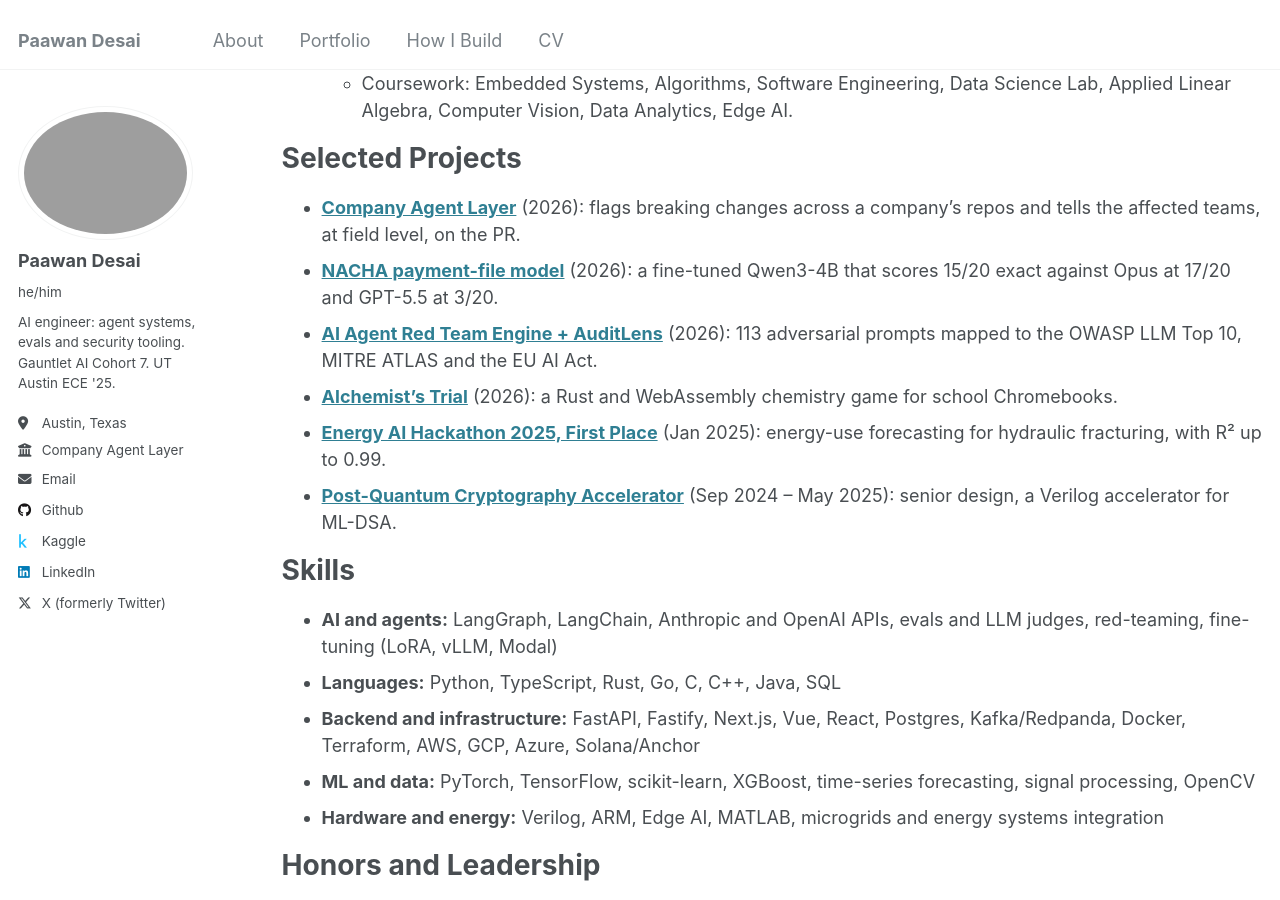
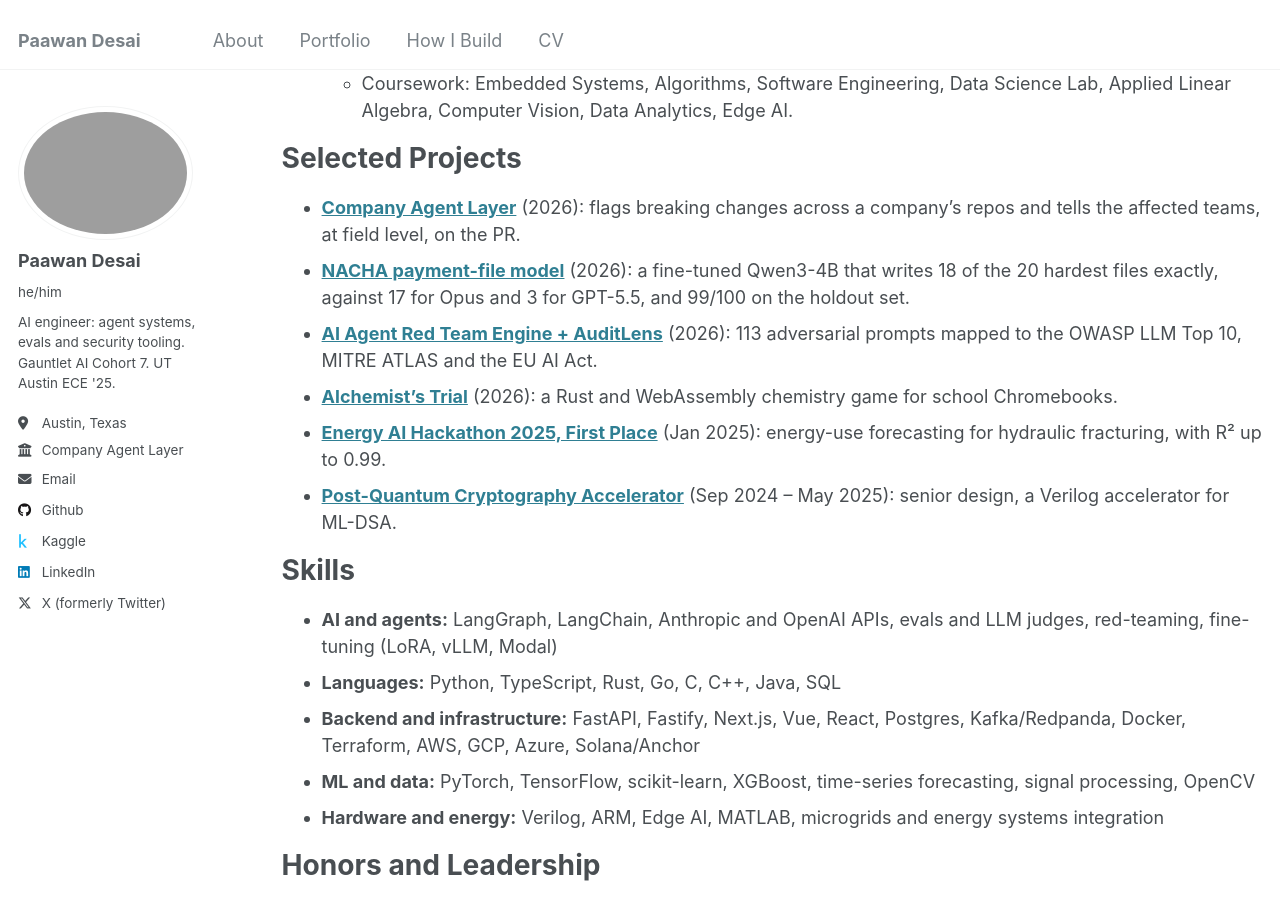
Before and after one commit to paawandesai/paawandesai.github.io, a Jekyll site: the page built from _pages/cv.md, in a window 1280 px wide and 900 px high, scrolled down 1127 px. Built offline with Jekyll 4.4.1, drawn with Linux system fonts in a browser that asks for light colours.

Commit message:
Replace the resume PDF with the November 2026 version and update the NACHA line on the CV
Co-Authored-By: Claude Opus 5.5 <noreply@anthropic.com>
Claude-Session: https://claude.ai/code/session_01LpBky43R1MY4LYGBzi9xza

```diff
--- a/_pages/cv.md
+++ b/_pages/cv.md
@@ -41,7 +41,7 @@ Education
 Selected Projects
 ======
 * **[Company Agent Layer]({{ base_path }}/portfolio/company-agent-layer/)** (2026): flags breaking changes across a company's repos and tells the affected teams, at field level, on the PR.
-* **[NACHA payment-file model]({{ base_path }}/portfolio/nacha-slm/)** (2026): a fine-tuned Qwen3-4B that scores 15/20 exact against Opus at 17/20 and GPT-5.5 at 3/20.
+* **[NACHA payment-file model]({{ base_path }}/portfolio/nacha-slm/)** (2026): a fine-tuned Qwen3-4B that writes 18 of the 20 hardest files exactly, against 17 for Opus and 3 for GPT-5.5, and 99/100 on the holdout set.
 * **[AI Agent Red Team Engine + AuditLens]({{ base_path }}/portfolio/redteam-engine-auditlens/)** (2026): 113 adversarial prompts mapped to the OWASP LLM Top 10, MITRE ATLAS and the EU AI Act.
 * **[Alchemist's Trial]({{ base_path }}/portfolio/alchemists-trial/)** (2026): a Rust and WebAssembly chemistry game for school Chromebooks.
 * **[Energy AI Hackathon 2025, First Place]({{ base_path }}/portfolio/energy_ai_hackathon_2025/)** (Jan 2025): energy-use forecasting for hydraulic fracturing, with R² up to 0.99.
```
Also changed, not shown: 1 other file.
